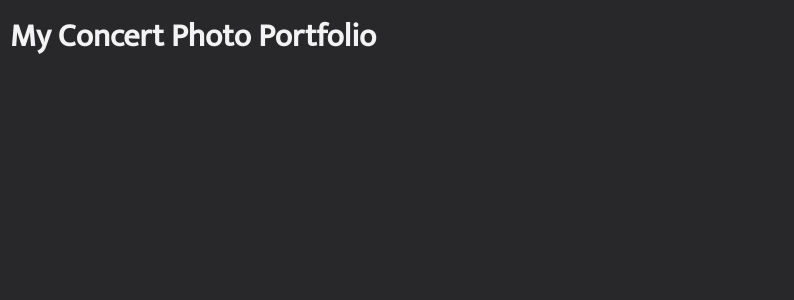
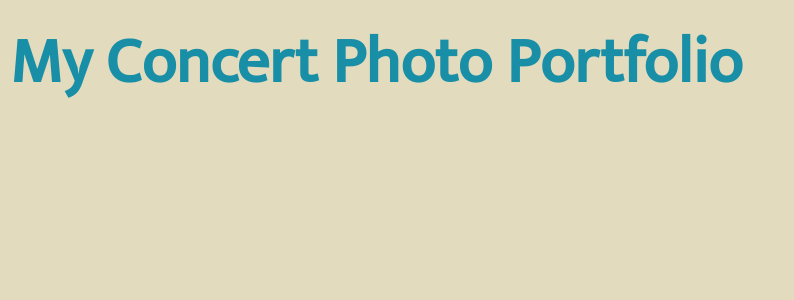
Before and after one commit to johnclimie/concertportfolio, a React (Create React App) app: page / in a window 1280 px wide. Shown: the top 300 px of the page, without its empty margins (0-794 px from the left). Built offline with nearby package versions, Linux system fonts and the light colour scheme.

Commit message:
Added styling

```diff
--- a/src/App.js
+++ b/src/App.js
@@ -3,7 +3,9 @@ import './style.css'
 function App() {
   return (
     <div className="App">
-      <h1>My Concert Photo Portfolio</h1>
+      <header>
+        <h1>My Concert Photo Portfolio</h1>
+      </header>
     </div>
   );
 }
--- a/src/style.css
+++ b/src/style.css
@@ -3,11 +3,15 @@
 * {
     margin: 0px;
     padding: 0px;
-    background-color: #28282B;
-    color: #f3f3f3;
+    background-color: #E2DBBE;
+    color: #188FA7;
     font-family: 'Mukta', sans-serif;
 }
 
 body {
     padding: 10px;
 }
+
+h1 {
+    font-size: 4rem;
+}
```
